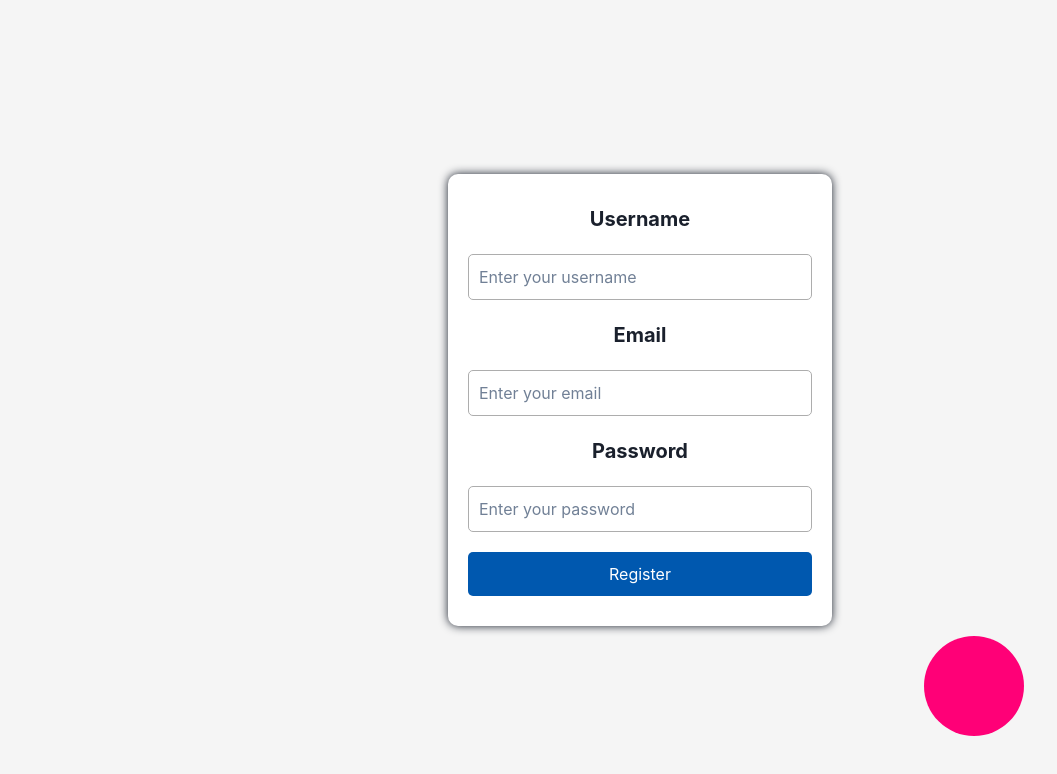
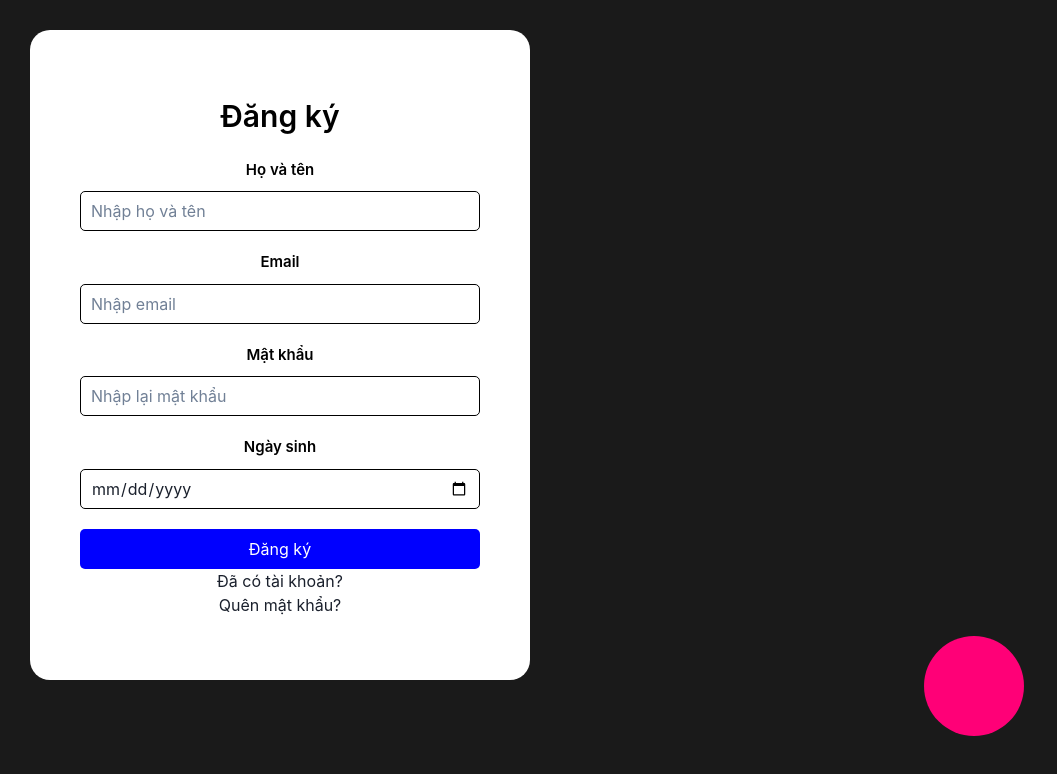
Before and after one commit to K0l4s/blankcilUI, a React (Create React App) app: page /blankcilUI/register in a window 1280 px wide. Shown: the top 774 px of the page, without its empty margins (0-1057 px from the left). Built offline with nearby package versions, Linux system fonts and the light colour scheme.

Commit message:
Edit register form and login form

```diff
--- a/src/page/login/Login.css
+++ b/src/page/login/Login.css
@@ -3,7 +3,6 @@
     justify-content: center;
     align-items: center;
     height: 100vh;
-    background-color: #f5f5f5;
 }
 
 .login .loginWrapper{
@@ -11,7 +10,20 @@
     padding: 20px;
     background-color: white;
     border-radius: 10px;
-    box-shadow: 0px 0px 10px 0px;
+    /* box-shadow: 0px 0px 0 10px rgba(255, 255, 255, 0.5); */
+    transition: all 0.5s ease-in-out;
+
+}
+.login .loginWrapper:hover{
+    animation: boxShadowChangeColor 5s infinite;
+}
+@keyframes boxShadowChangeColor{
+    0%{
+        box-shadow: 0px 0px 0 10px rgba(21, 255, 0, 0.603);
+    }
+    100%{
+        box-shadow: 0px 0px 0 10px rgba(0, 17, 255, 0.5);
+    }
 }
 .login .loginWrapper h1{
     text-align: center;
--- a/src/page/register/Register.css
+++ b/src/page/register/Register.css
@@ -1,57 +1,61 @@
-.register{
+
+.registerBox{
+    margin-left: 30px;
+    margin-top: 30px;
+    width: 500px;
+    height: 650px;
     display: flex;
+    flex-direction: column;
     justify-content: center;
     align-items: center;
-    height: 100vh;
-    background-color: #f5f5f5;
+    background-color: #ffffff;
+    border-radius: 20px;
+    transition: all 0.3s ease-in-out;
 }
 
-.register .registerWrapper{
-    width: 30%;
-    padding: 20px;
-    background-color: white;
-    border-radius: 10px;
-    box-shadow: 0px 0px 10px 0px;
-    display: flex;
-    flex-direction: column;
+.registerBox:hover{box-shadow: 0 0 25px 0 rgba(255, 255, 255, 10);}
+.registerBox h1{
+    font-size: 30px;
+    font-weight: 600;
+    color: #000000;
+    margin-bottom: 20px;
+}
+.registerBox input{
+    width: 80%;
+    height: 40px;
+    margin-bottom: 20px;
+    padding: 10px;
+    border: 1px solid #000000;
+    border-radius: 5px;
+    outline: none;
+    transition: all 0.3s ease-in-out;
 }
 
-.register .registerWrapper h1{
-    text-align: center;
-    margin-bottom: 20px;
-    font-size: 30px;
-    font-weight: bold;
+.registerBox input:focus{
+    border: 1px solid #0000ff;
+    box-shadow: 0 0 5px 0 rgba(0, 0, 255, 0.5);
 }
 
-.register .registerWrapper label{
-    margin: 10px 0;
-    font-size: 20px;
-    font-weight: bold;
+.registerBox button{
+    width: 80%;
+    height: 40px;
+    background-color: #0000ff;
+    color: #ffffff;
+    border: none;
+    border-radius: 5px;
+    cursor: pointer;
+    outline: none;
+    transition: all 0.3s ease-in-out;
 }
 
-.register .registerWrapper button{
-    margin: 10px 0;
-    padding: 10px;
-    border: none;
-    border-radius: 5px;
-    background-color: #0058af;
-    color: white;
-    cursor: pointer;
-}
-.register .registerWrapper button:hover{
-    background-color: #003f7f;
+.registerBox button:hover{
+    background-color: #0000aa;
 }
 
-.register .registerWrapper span{
-    margin: 10px 0;
-    text-align: center;
-    color: #0058af;
-    cursor: pointer;
+.registerBox label{
+    font-size: 15px;
+    font-weight: 600;
+    color: #000000;
+    margin-bottom: 10px;
+    text-align: right;
 }
-
-.register .registerWrapper input{
-    margin: 10px 0;
-    padding: 10px;
-    border: 1px solid #adadad;
-    border-radius: 5px;
-}
--- a/src/page/register/Register.jsx
+++ b/src/page/register/Register.jsx
@@ -1,17 +1,30 @@
 import React from 'react'
 import './Register.css'
 const Register = () => {
+  const url = window.location.href.split('/').slice(0, -1).join('/')
+  console.log(url)
   return (
-    <div className="register">
-        <div className="registerWrapper">
-            <label>Username</label>
+    <div className="registerBox">
+      {/* <label>Username</label>
             <input type="text" placeholder="Enter your username" />
             <label>Email</label>
             <input type="email" placeholder="Enter your email" />
             <label>Password</label>
             <input type="password" placeholder="Enter your password" />
-            <button className="registerBtn">Register</button>
-          </div>
+            <button className="registerBtn">Register</button> */}
+      <h1>Đăng ký</h1>
+      <label for="fullname">Họ và tên</label>
+      <input type="text" placeholder='Nhập họ và tên' id="fullname" name="fullname" required />
+      <label for="email">Email</label>
+      <input type="email" placeholder='Nhập email' id="email" name="email" required />
+      <label for="password">Mật khẩu</label>
+      <input type="password" placeholder='Nhập lại mật khẩu' id="password" name="password" required />
+
+      <label for="birthday" className="registerBirthday">Ngày sinh</label>
+      <input type="date" id="birthday" name="birthday" className="registerBirthday" />
+      <button className="registerBtn">Đăng ký</button>
+      <a href={url+"/login"}>Đã có tài khoản?</a>
+      <a href={url+"/forgot-password"}>Quên mật khẩu?</a>
     </div>
   )
 }
```
